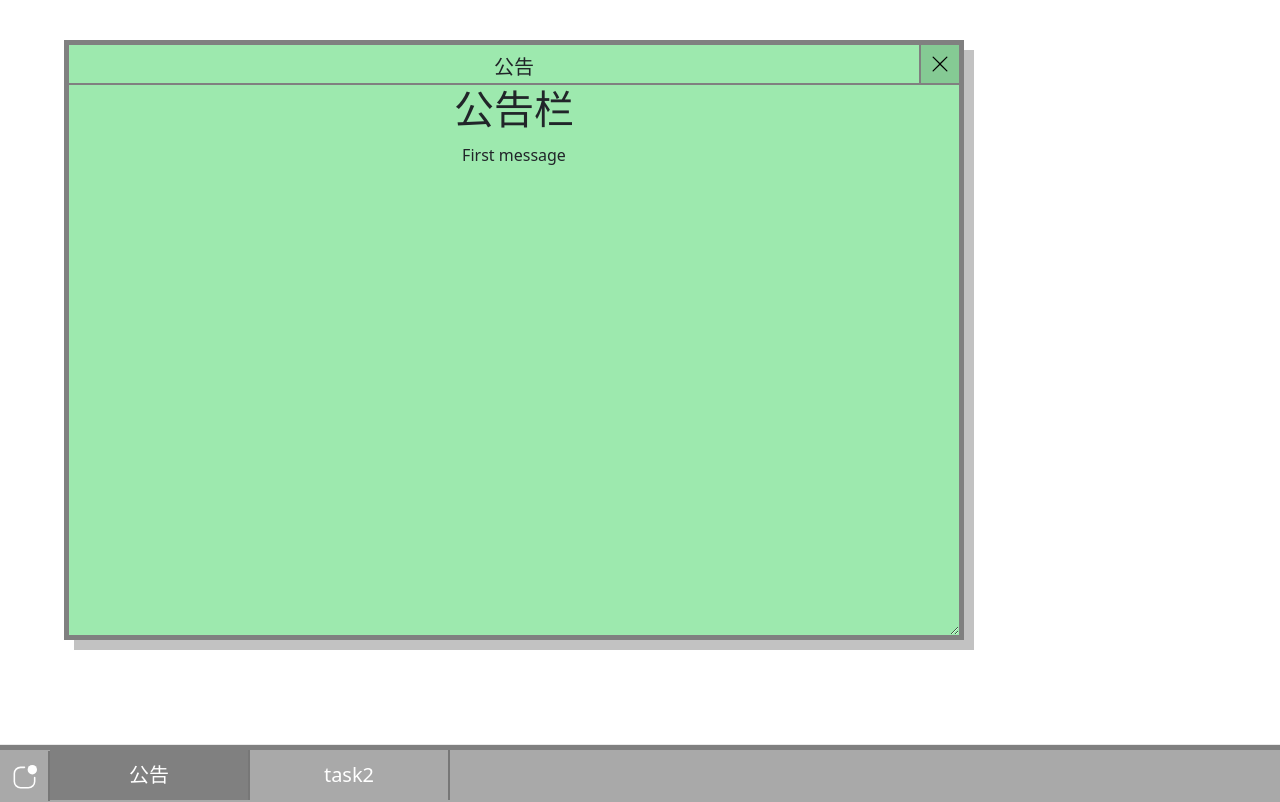
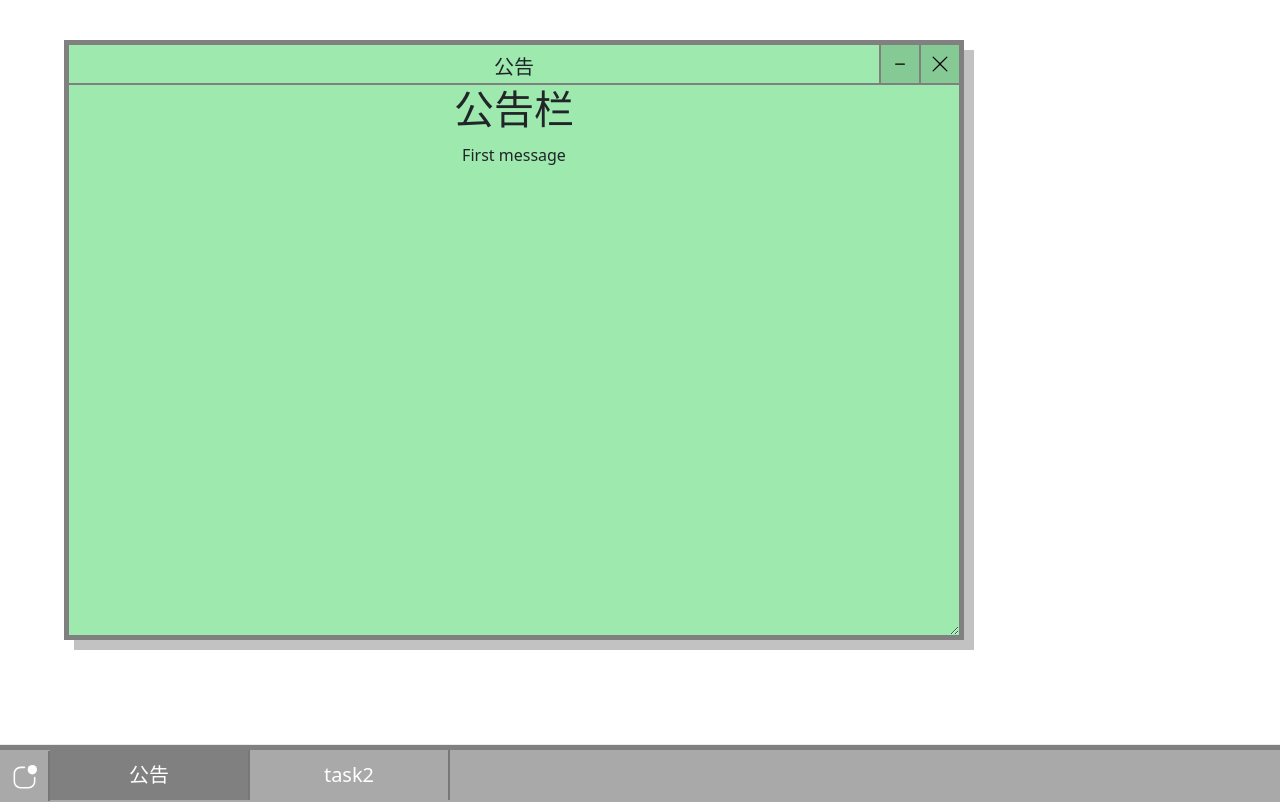
Before and after one commit to loading-blip/LiteWebWindow, a Vue app: page / in a window 1280 px wide. Both pictures are taken after a click on the item "公告". Built offline with nearby package versions, Linux system fonts and the light colour scheme.

Commit message:
Add Close Window Button. Fix a fileName Mistake. Update to v0.2.1.1.

```diff
--- a/src/App.vue
+++ b/src/App.vue
@@ -1,6 +1,6 @@
 <script setup>
 import {defineAsyncComponent,getCurrentInstance, shallowRef} from 'vue';
-import startIcon from './components/icons/IconMicrosofr.vue'
+import startIcon from './components/icons/IconMicrosoft.vue'
 import StartMenu from './components/StartMenu.vue'
 import './assets/scss/taskbar.scss'
 
--- a/src/assets/js/EventRegistrationTool/window.js
+++ b/src/assets/js/EventRegistrationTool/window.js
@@ -1,15 +1,29 @@
+/**
+ * 注册窗口最小化按钮事件
+ * @param {Object} MinimizeButtons - 最小化按钮
+ */
+export function RegMinimizeWindowButton(MinimizeButtons){
+    MinimizeButtons.forEach(button => {
+        button.addEventListener('click', () => {
+            const container = button.parentElement.parentElement;
+            var taskListid = container.id.split('_')[0];
+            container.style.display = 'none';
+            document.getElementById(taskListid).classList.remove('pressedLabel');
+            document.getElementById(taskListid).classList.add('normalLabel');
+        });
+    });
+}
 /**
  * 注册窗口关闭按钮事件
- * @param {Object} closeButtons - 关闭按钮
+ * @param {Object} closeButtons - 最小化按钮
  */
 export function RegCloseWindowButton(closeButtons){
     closeButtons.forEach(button => {
         button.addEventListener('click', () => {
             const container = button.parentElement.parentElement;
             var taskListid = container.id.split('_')[0];
-            container.style.display = 'none';
-            document.getElementById(taskListid).classList.remove('pressedLabel');
-            document.getElementById(taskListid).classList.add('normalLabel');
+            container.remove();
+            document.getElementById(taskListid).remove();
         });
     });
 }
@@ -50,3 +64,29 @@ export function RegDraggableHandles(draggableHandles){
         handle.addEventListener('touchstart', startDrag);
     });
 }
+
+/**
+ * 添加任务栏标签
+ * @param {string} taskName - 任务名称
+ * @returns {void}
+ */
+export function addToTaskBar(taskName) {
+    // taskName = taskName.replace(' ', '_');
+    const taskBar = document.getElementById('taskBar').querySelector('ul');
+    var task = document.createElement('li');
+    task.innerHTML = `<a>${taskName}</a>`;
+    task.id = taskName;
+    //下次还是用jquery的toggleClass()吧
+    task.classList.add('taskList',"normalLabel");
+    task.addEventListener('click', () => {
+        if (task.classList.contains('normalLabel')) {
+            task.classList.remove('normalLabel');
+            task.classList.add('pressedLabel');
+            document.getElementById(taskName+'_Window').style.display = 'block';
+        } else {
+            task.classList.add('normalLabel');
+            document.getElementById(taskName+'_Window').style.display = 'none';
+        }
+    });
+    taskBar.appendChild(task);
+}
--- a/src/assets/scss/main.scss
+++ b/src/assets/scss/main.scss
@@ -24,7 +24,7 @@ $titleBarHeigth: 40px;
             font-size: 20px;
         }
 
-        .closeWindow{
+        .MinimizeWindow,.closeWindow{
             cursor: pointer;
             background-color: #85ca94;
             border-bottom: gray solid 2px;
@@ -49,6 +49,16 @@ $titleBarHeigth: 40px;
                 height: 20px;
             }
         }
+        .MinimizeWindow{
+            position: absolute;
+            right: 40px;
+        }
+        .MinimizeWindow:hover{
+            background-color: #75b382;
+        }
+        .MinimizeWindow:active{
+            background-color: #36533d;;
+        }
         .closeWindow:hover{
             background-color: rgb(255, 109, 109);
         }
--- a/src/assets/scss/taskbar.scss
+++ b/src/assets/scss/taskbar.scss
@@ -9,6 +9,7 @@ $barFontColor:white;
     user-select : none;
     box-shadow: 0 -3px 1px gray;
     z-index: 9999;
+    // transition: all 0.2s ease;
     // transform: translateY(-100%);
     ul{
         list-style-type: none;
--- /dev/null
+++ b/src/components/icons/IconMinimize.vue
@@ -0,0 +1,5 @@
+<template>
+  <svg xmlns="http://www.w3.org/2000/svg" width="16" height="16" fill="currentColor" class="bi bi-dash" viewBox="0 0 16 16">
+    <path d="M4 8a.5.5 0 0 1 .5-.5h7a.5.5 0 0 1 0 1h-7A.5.5 0 0 1 4 8z"/>
+  </svg>
+</template>
--- a/src/components/windowTemplate.vue
+++ b/src/components/windowTemplate.vue
@@ -2,8 +2,9 @@
 <script setup>
 import {onMounted,shallowRef,defineAsyncComponent} from 'vue';
 import closeIcon from './icons/IconCloseWindow.vue'
+import MinimizeIcon from './icons/IconMinimize.vue'
 import '../assets/scss/main.scss';
-import { RegCloseWindowButton,RegDraggableHandles} from '../assets/js/EventRegistrationTool/window.js';
+import { RegMinimizeWindowButton,RegDraggableHandles,RegCloseWindowButton} from '../assets/js/EventRegistrationTool/window.js';
 
 const props = defineProps({
     windowTitle: {
@@ -77,7 +78,13 @@ onMounted(() => {
         });
     });
 
-    // 窗口右上角关闭按钮事件
+    // 窗口右上角最小化按钮事件
+    if (props.allowMinimized) {
+        const closeButtons = document.getElementById(props.windowTitle+'_Window').querySelectorAll('.MinimizeWindow');
+        RegMinimizeWindowButton(closeButtons);
+    }
+
+    //窗口右上角关闭按钮事件
     if (props.allowClose) {
         const closeButtons = document.getElementById(props.windowTitle+'_Window').querySelectorAll('.closeWindow');
         RegCloseWindowButton(closeButtons);
@@ -103,10 +110,12 @@ onMounted(() => {
     <div class="window draggable-container" :id="windowTitle+'_Window'">
         <div class="windowTitleBar draggable-handle">
             <h1 class="WindowTitle">{{ windowTitle }}</h1>
+
+            <a class="MinimizeWindow">
+                <MinimizeIcon/>
+            </a>
             <a class="closeWindow">
-                <template v-if="closeIcon">
-                    <closeIcon/>
-                </template>
+                <closeIcon/>
             </a>
         </div>
         <div class = "domain">
--- a/src/main.js
+++ b/src/main.js
@@ -3,7 +3,7 @@ import './style.css'
 import App from './App.vue'
 import 'bootstrap/dist/css/bootstrap.min.css'
 import 'bootstrap/dist/js/bootstrap.min.js'
-
+import { addToTaskBar } from './assets/js/EventRegistrationTool/window.js'
 
 
 const app = createApp(App)
@@ -31,31 +31,7 @@ var taskList = {
 };
 app.config.globalProperties.$taskList = taskList;
 
-/**
- * 添加任务栏标签
- * @param {string} taskName - 任务名称
- * @returns {void}
- */
-function addTask(taskName) {
-    // taskName = taskName.replace(' ', '_');
-    const taskBar = document.getElementById('taskBar').querySelector('ul');
-    var task = document.createElement('li');
-    task.innerHTML = `<a>${taskName}</a>`;
-    task.id = taskName;
-    //下次还是用jquery的toggleClass()吧
-    task.classList.add('taskList',"normalLabel");
-    task.addEventListener('click', () => {
-        if (task.classList.contains('normalLabel')) {
-            task.classList.remove('normalLabel');
-            task.classList.add('pressedLabel');
-            document.getElementById(taskName+'_Window').style.display = 'block';
-        } else {
-            task.classList.add('normalLabel');
-            document.getElementById(taskName+'_Window').style.display = 'none';
-        }
-    });
-    taskBar.appendChild(task);
-}
+
 //dom加载完后将taskList中的名称添加到taskBar中
 document.addEventListener('DOMContentLoaded', (event) => {
     //开始菜单事件注册
@@ -73,8 +49,9 @@ document.addEventListener('DOMContentLoaded', (event) => {
             StartIcon.classList.add('normalLabel');
         }
     });
+    //初始窗口注册
     for(const task in taskList) {
-        addTask(task);
+        addToTaskBar(task);
     }
 });
 
```
Also changed, not shown: img/v0.2.2.png (added), src/components/icons/IconMicrosoft.vue (renamed from src/components/icons/IconMicrosofr.vue), 1 other file (tests, documents, lock files or other folders).
